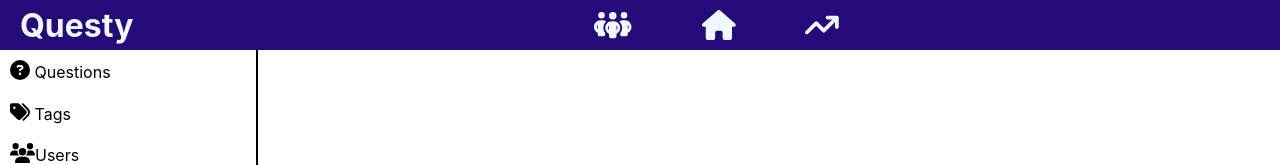
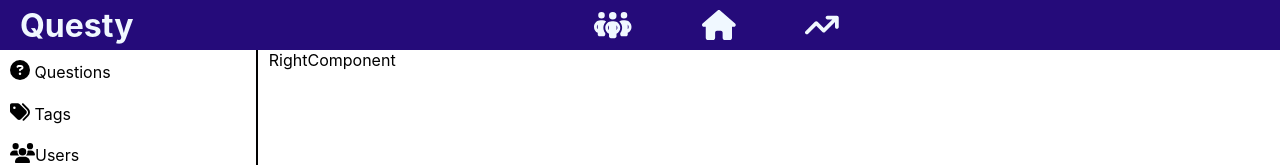
Before and after one commit to NixonOjiem/forum, a React (Create React App) app in the folder frontend/: page /forum in a window 1280 px wide. Shown: the top 165 px of the page. Built offline with nearby package versions, Linux system fonts and the light colour scheme.

Commit message:
create css styling for the right side navigation

```diff
--- a/frontend/src/App.css
+++ b/frontend/src/App.css
@@ -122,7 +122,9 @@
     /* background-color: aquamarine; */
     border-right: 2px solid #030202;
     height: 80vh;
+    float: left;
 }
+
 .container-side li{
     list-style: none;
     padding: 10px;
@@ -131,3 +133,13 @@
     font-size: 20px;
 }
 /*End of editing the side bar*/
+
+/*End of right-content the side bar*/
+.Right-content{
+    float: right;
+    width: 70%;
+    margin-left:21%;
+    position: absolute;
+    margin-top: 50px;
+}
+/*End of right-content the side bar*/
--- a/frontend/src/components/Forums.js
+++ b/frontend/src/components/Forums.js
@@ -3,12 +3,14 @@ import Header from './Header'
 import SideBar from './SideBar'
 import QuestionList from './QuestionList'
 import EntireForum from './EntireForum'
+import RightComponent from './RightComponent'
 
 function Forums() {
   return (
     <div className='forum-container'>
         <Header />
         <SideBar />
+        <RightComponent />
     </div>
   )
 }
--- a/frontend/src/components/RightComponent.js
+++ b/frontend/src/components/RightComponent.js
@@ -2,7 +2,7 @@ import React from 'react'
 
 function RightComponent() {
   return (
-    <div>RightComponent</div>
+    <div className='Right-content'>RightComponent</div>
   )
 }
 
```
